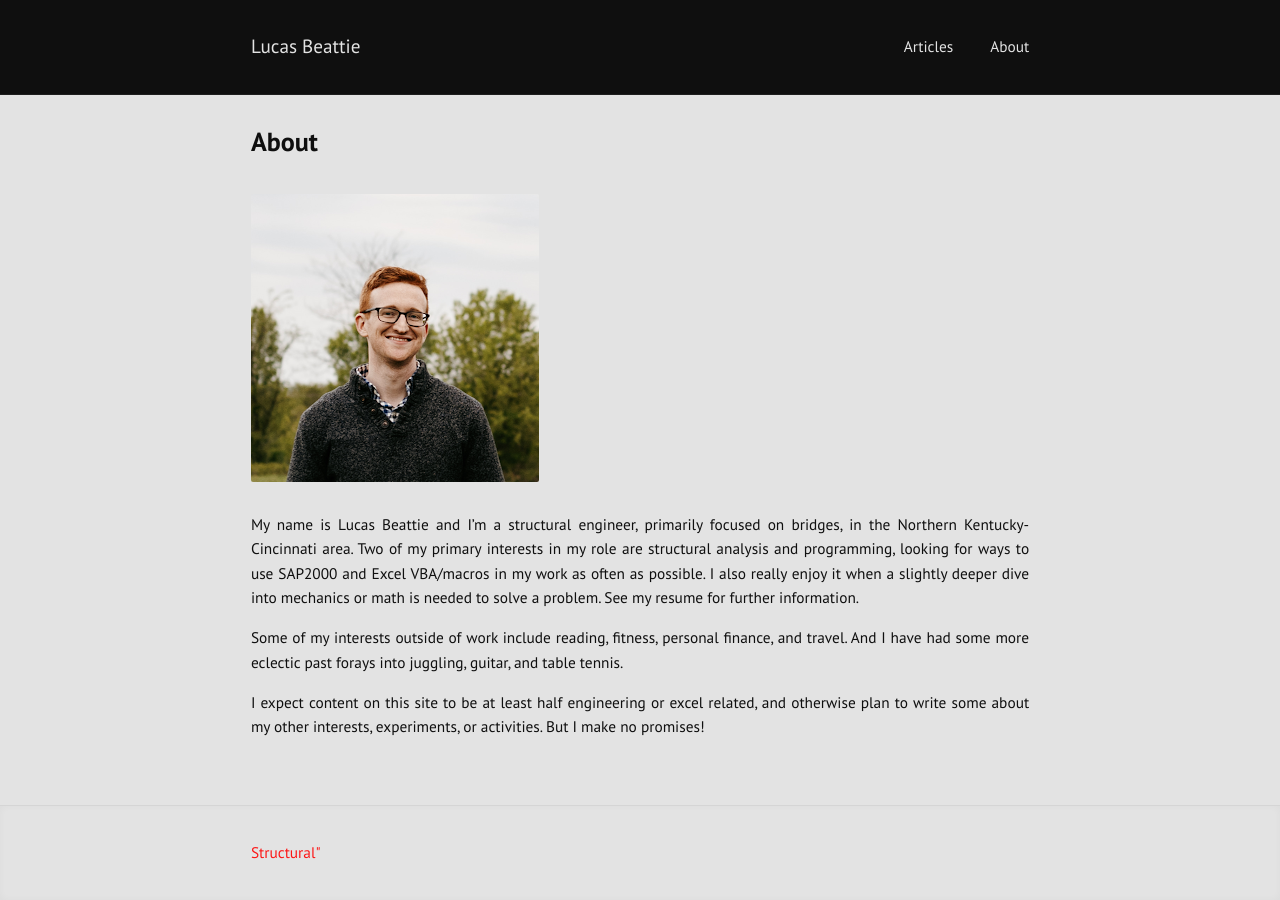
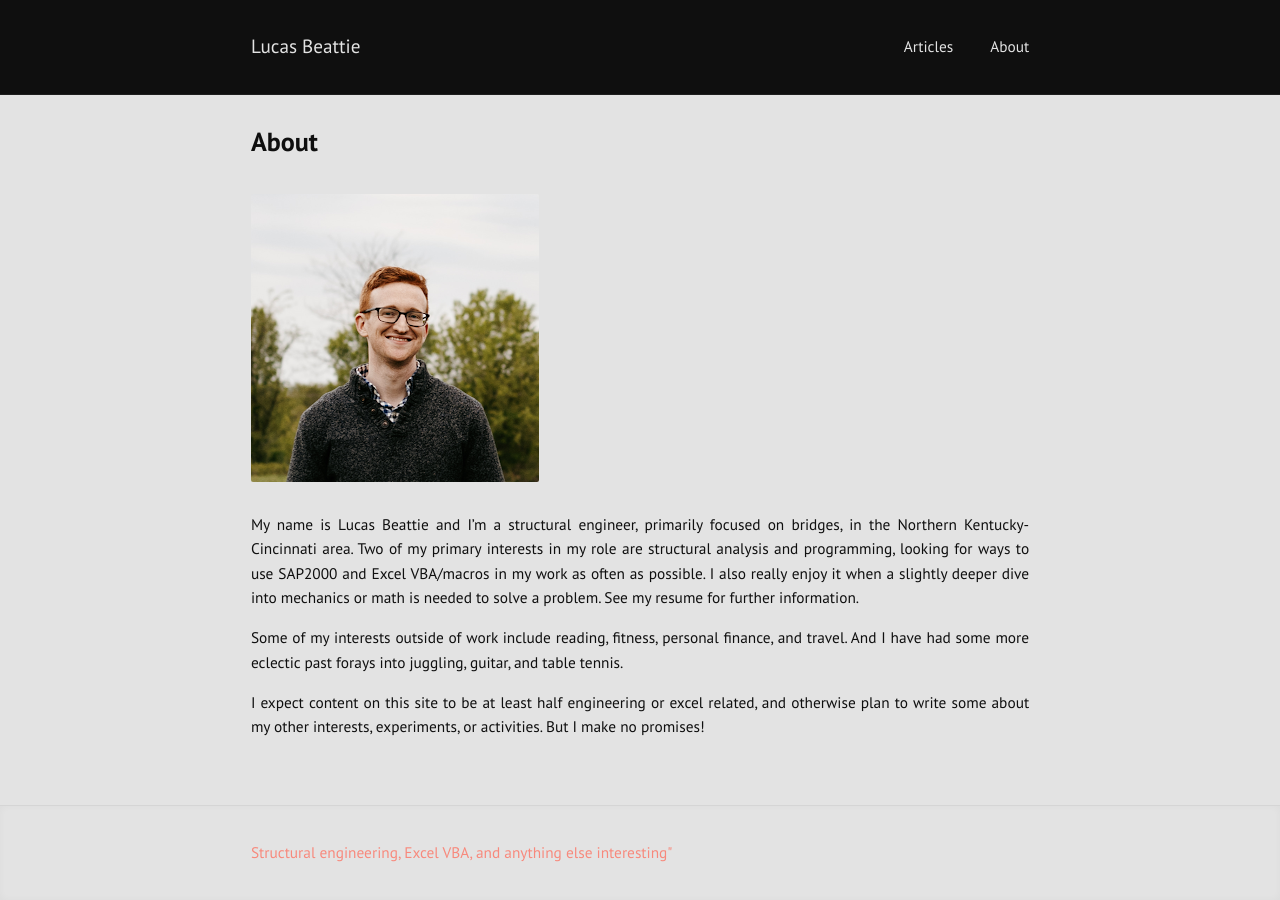
Before and after one commit to labeattie/lucasbeattiedotcom, a Jekyll site: the page built from index.md, in a window 1280 px wide. Built offline with Jekyll 4.4.1, drawn with Linux system fonts in a browser that asks for light colours.

Commit message:
color test

```diff
--- a/_config.yml
+++ b/_config.yml
@@ -1,6 +1,6 @@
 title: "Lucas Beattie"
 author: "Lucas Beattie"
-description: <span style="color:red">Structural"</span>
+description: <span style="color:salmon; font-size:$font-size*.75;">Structural engineering, Excel VBA, and anything else interesting"</span>
 permalink: /:title/
 lang: "en"
 excerpt_separator: "\n\n\n"
```
